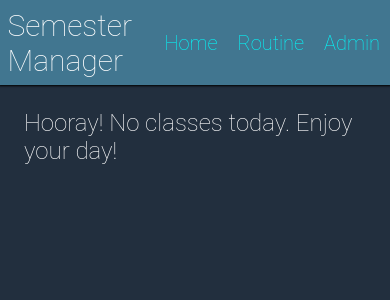
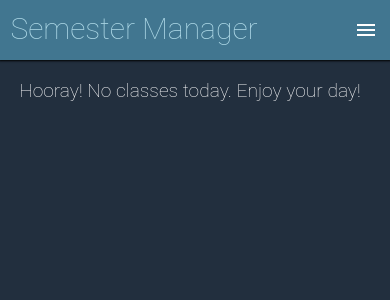
Before and after one commit to shantanu404/semester_manager, a Django app: page /events in a window 390 px wide. Shown: the top 300 px of the page. Run offline with Django 3.2, Linux system fonts and the light colour scheme; data that the repository does not hold is empty.

Commit message:
Add a responsive menu bar

```diff
--- /dev/null
+++ b/events/static/events/menu.css
@@ -0,0 +1,42 @@
+#menubutton {
+    user-select: none;
+    margin-top: auto;
+    margin-bottom: auto;
+    margin-right: 0.5em;
+    display: none;
+}
+
+@media screen and (max-width: 600px) {
+    .body {
+        overflow-x: hidden;
+    }
+
+    .menu-items {
+        box-shadow: 1px 1px 2px 2px gray;
+        border-left: 1px solid lightskyblue;
+        border-top: 1px solid lightskyblue;
+        position: absolute;
+        z-index: 1;
+        top: 3em;
+        transform-origin: 100% 0%;
+        transform: scaleX(0);
+        width: 40%;
+        flex-direction: column;
+        background-color: #222222;
+        transition: transform 250ms;
+    }
+
+    .active {
+        transform: scaleX(1);
+    }
+
+    .item {
+        border-bottom: 1px solid lightskyblue;
+        text-align: center;
+        margin: 0px;
+    }
+
+    #menubutton {
+        display: block;
+    }
+}
--- /dev/null
+++ b/events/static/events/menu.js
@@ -0,0 +1,7 @@
+document.addEventListener('DOMContentLoaded', () => {
+    let menu_button = document.getElementById('menubutton');
+    let menu_items = document.getElementsByClassName('menu-items')[0]
+    menu_button.addEventListener('click', () => {
+        menu_items.classList.toggle('active');
+    })
+});
--- a/events/static/events/style.css
+++ b/events/static/events/style.css
@@ -8,7 +8,7 @@ body {
     background-color: #222F3E;
     color: white;
     font-weight: lighter;
-    font-size: 1.25em;
+    font-size: 1em;
 }
 
 a {
@@ -20,6 +20,8 @@ a:hover {
 }
 
 .navbar {
+    font-size: 1.25em;
+    height: 3em;
     display: flex;
     flex-direction: row;
     background-color: #417690;
@@ -27,18 +29,21 @@ a:hover {
     box-shadow: 0px 0px 2px 1px black;
 }
 
-.navbar a {
+.menu-items {
+    display: flex;
+}
+
+.item {
     text-decoration: none;
     margin-top: auto;
     margin-bottom: auto;
     padding: 0.5em;
 }
 
-.navbar div {
+.navbar > a:nth-child(1) {
+    text-decoration: none;
     width: 100%;
-    margin-top: auto;
-    margin-bottom: auto;
-    padding: 0.25em;
+    padding: 0.35em;
     font-size: 1.5em;
 }
 
--- a/events/templates/events/base.html
+++ b/events/templates/events/base.html
@@ -12,15 +12,21 @@
 
     {% load static %}
     <link rel="stylesheet" href="{% static 'events/style.css' %}">
+    <link rel="stylesheet" href="{% static 'events/menu.css' %}">
 
 </head>
 <body>
     <div class="navbar">
-        <div>Semester Manager</div>
-        <a href="/events">Home</a>
-        <a href="/routine">Routine</a>
-        <a href="/admin">Admin</a>
+        <a href="/">Semester Manager</a>
+        <div class="menu-items">
+            <a class='item' href="/events">Home</a>
+            <a class='item' href="/routine">Routine</a>
+            <a class='item' href="/admin">Admin</a>
+        </div>
+        <span id='menubutton' class='material-icons'>menu</span>
     </div>
     {% block content %}{% endblock %}
+
+    <script src="{% static 'events/menu.js' %}"></script>
 </body>
 </html>
```
